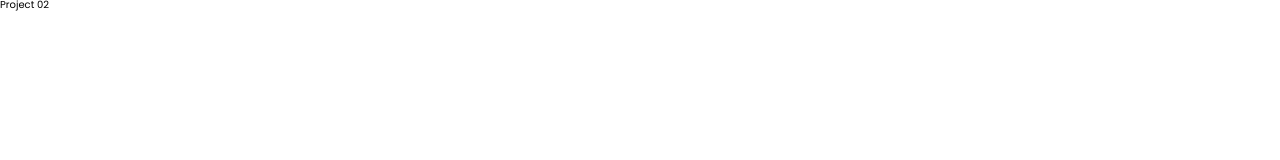
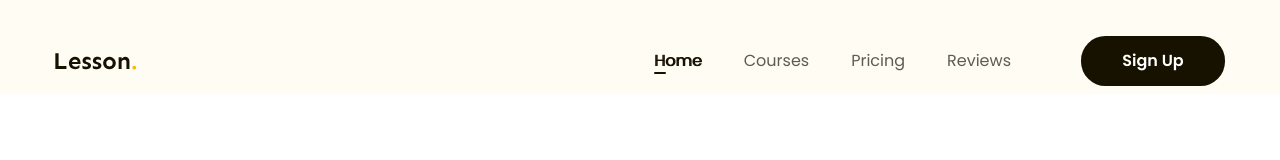
Before and after one commit to TrucPham94/htmlcss-project-02, a plain HTML site: page index.html in a window 1280 px wide. Shown: the top 160 px of the page. Drawn offline with Linux system fonts and the light colour scheme.

Commit message:
First Body Header

```diff
--- a/assets/css/style.css
+++ b/assets/css/style.css
@@ -6,3 +6,92 @@ html {
   font-size: 62.5%;
   font-family: Poppins, sans-serif;
 }
+
+body {
+  font-size: 1.6rem;
+  font-family: Poppins, sans-serif;
+}
+/* Common */
+.main-content {
+  width: 1170px;
+  max-width: calc(100% - 48px);
+  margin-left: auto;
+  margin-right: auto;
+}
+
+a {
+  text-decoration: none;
+}
+
+.btn {
+  display: inline-block;
+  padding: 0 16px;
+  min-width: 118px;
+  font-weight: 600;
+  font-size: 1.6rem;
+  line-height: 50px;
+  text-align: center;
+  color: #ffffff;
+  background: #171100;
+  border-radius: 24.5px;
+}
+
+/* Header */
+.header.fixed {
+  position: sticky;
+  top: -28px;
+}
+
+.header {
+  background: #fffcf4;
+}
+
+.header .body {
+  display: flex;
+  align-items: center;
+  padding: 36px 0 8px 0;
+}
+
+/* Navigation */
+.nav {
+  margin-left: auto; /* Cho nav sang phai*/
+}
+
+.body .nav ul {
+  display: flex;
+}
+
+.nav ul a {
+  position: relative;
+  font-size: 1.6rem;
+  color: #5f5b53;
+  padding: 8px 21px;
+}
+
+/* Style cho link active */
+.nav a:hover,
+.nav li.active a {
+  /* font-weight: 600 ;*/
+  color: #171100;
+  text-shadow: 1px 0 currentColor;
+}
+
+.nav li.active a::after {
+  position: absolute;
+  left: 21px;
+  bottom: 6px;
+  content: "";
+  display: inline-block;
+  width: 12px;
+  height: 2px;
+  background: #171100;
+  border-radius: 1px;
+}
+
+.header .sign-up-btn {
+  min-width: 144px;
+}
+
+.header .action {
+  margin-left: 49px;
+}
--- a/index.html
+++ b/index.html
@@ -4,6 +4,10 @@
     <meta charset="UTF-8" />
     <meta http-equiv="X-UA-Compatible" content="IE=edge" />
     <meta name="viewport" content="width=device-width, initial-scale=1.0" />
+
+    <!-- Reset CSS -->
+    <link rel="stylesheet" href="./assets/css/reset.css" />
+
     <!-- Font Embed -->
     <link rel="preconnect" href="https://fonts.googleapis.com" />
     <link rel="preconnect" href="https://fonts.gstatic.com" crossorigin />
@@ -12,13 +16,42 @@
       rel="stylesheet"
     />
 
-    <!-- Link External CSS -->
-    <link rel="stylesheet" href="./assets/css/reset.css" />
+    <!-- Style CSS -->
     <link rel="stylesheet" href="./assets/css/style.css" />
 
     <title>F8 Project 02</title>
   </head>
   <body>
-    <h1>Project 02</h1>
+    <main style="height: 2000px">
+      <header class="header fixed">
+        <div class="main-content">
+          <div class="body">
+            <!-- Logo -->
+            <img src="./assets/img/logo.svg" alt="Lesson." class="logo" />
+            <!-- Navigation -->
+            <nav class="nav">
+              <ul>
+                <li class="active">
+                  <a href="#!">Home</a>
+                </li>
+                <li>
+                  <a href="#!">Courses</a>
+                </li>
+                <li>
+                  <a href="#!">Pricing</a>
+                </li>
+                <li>
+                  <a href="#!">Reviews</a>
+                </li>
+              </ul>
+            </nav>
+            <!-- Action -->
+            <div class="action">
+              <a href="#!" class="btn sign-up-btn">Sign Up</a>
+            </div>
+          </div>
+        </div>
+      </header>
+    </main>
   </body>
 </html>
```
Also changed, not shown: assets/img/logo.svg (added).
